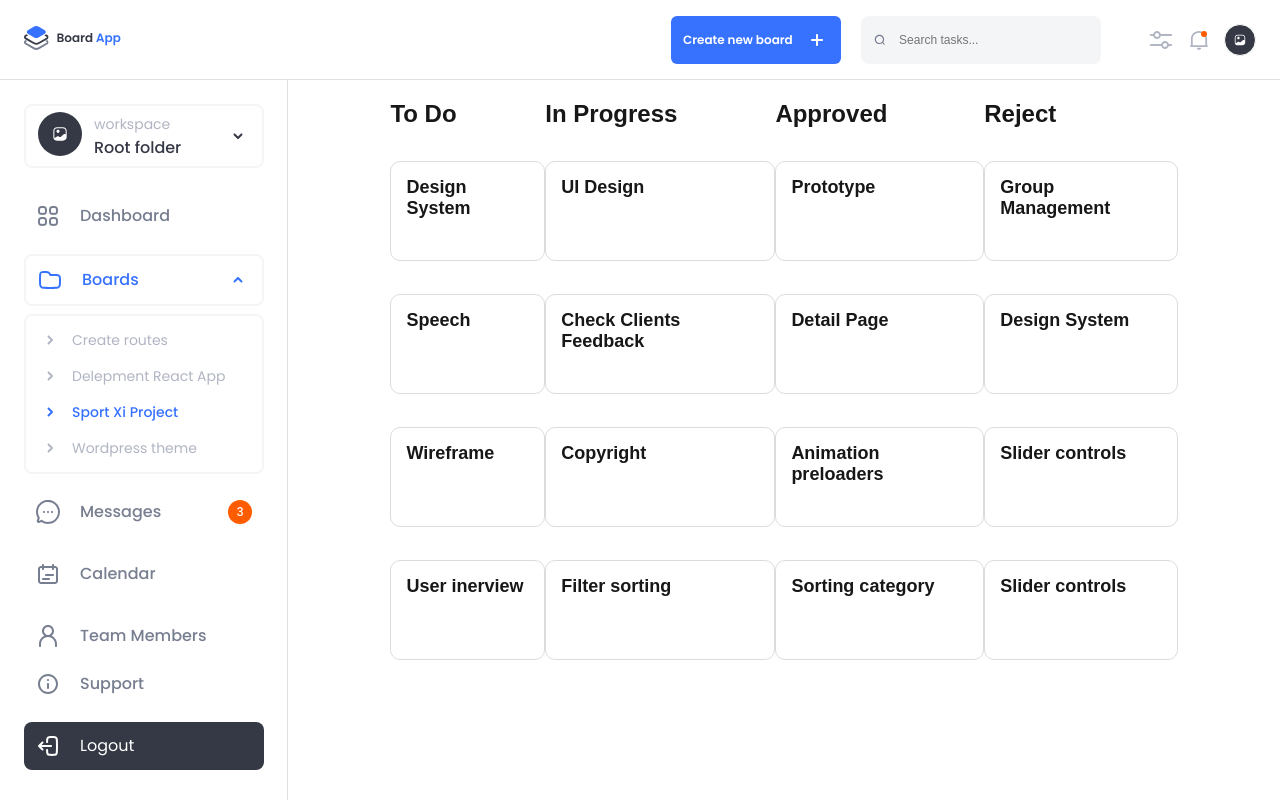
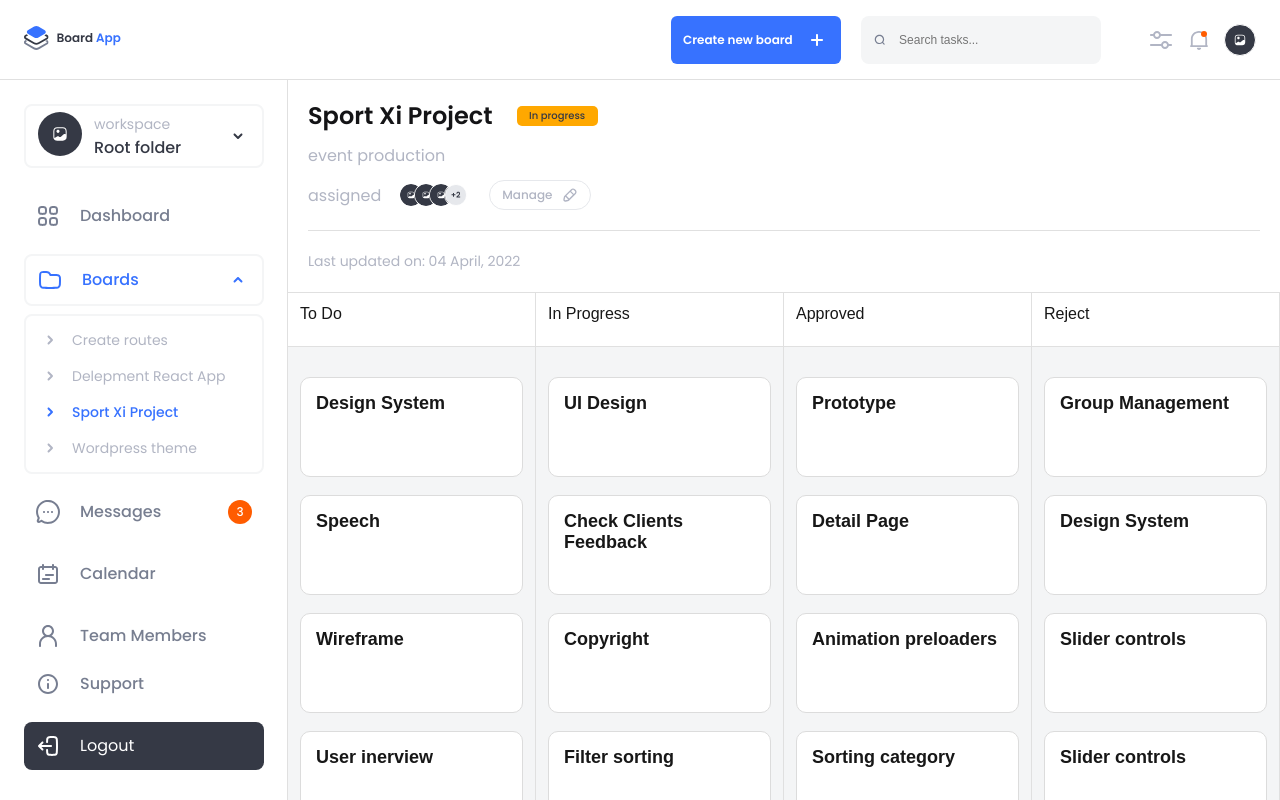
Before and after one commit to suchiraliyanage/board-app, a Next.js app: page / in a window 1280 px wide. Built offline with nearby package versions, Linux system fonts and the light colour scheme.

Commit message:
feat: complete the card behaviour

```diff
--- a/app/assets/svg/home.tsx
+++ b/app/assets/svg/home.tsx
@@ -93,13 +93,22 @@ export const LogoutIcon = () => (
 
 );
 
-export const BigTeamIcon = () => (
+export const TeamIcon = () => (
     <svg width="44" height="44" viewBox="0 0 44 44" fill="none" xmlns="http://www.w3.org/2000/svg">
         <rect width="44" height="44" rx="22" fill="#353945"/>
         <path d="M15.72 26.6733L15.7066 26.6867C15.5266 26.2933 15.4133 25.8467 15.3666 25.3533C15.4133 25.84 15.54 26.28 15.72 26.6733Z" fill="white"/>
         <path d="M20 20.92C20.8763 20.92 21.5867 20.2096 21.5867 19.3333C21.5867 18.457 20.8763 17.7467 20 17.7467C19.1237 17.7467 18.4133 18.457 18.4133 19.3333C18.4133 20.2096 19.1237 20.92 20 20.92Z" fill="white"/>
         <path d="M24.7933 15.3333H19.2066C16.78 15.3333 15.3333 16.78 15.3333 19.2067V24.7933C15.3333 25.52 15.46 26.1533 15.7066 26.6867C16.28 27.9533 17.5066 28.6667 19.2066 28.6667H24.7933C27.22 28.6667 28.6666 27.22 28.6666 24.7933V23.2667V19.2067C28.6666 16.78 27.22 15.3333 24.7933 15.3333ZM27.58 22.3333C27.06 21.8867 26.22 21.8867 25.7 22.3333L22.9266 24.7133C22.4066 25.16 21.5666 25.16 21.0466 24.7133L20.82 24.5267C20.3466 24.1133 19.5933 24.0733 19.06 24.4333L16.5666 26.1067C16.42 25.7333 16.3333 25.3 16.3333 24.7933V19.2067C16.3333 17.3267 17.3266 16.3333 19.2066 16.3333H24.7933C26.6733 16.3333 27.6666 17.3267 27.6666 19.2067V22.4067L27.58 22.3333Z" fill="white"/>
     </svg>
+
+);
+
+export const Plus2Icon = () => (
+    <svg width="26" height="26" viewBox="0 0 26 26" fill="none" xmlns="http://www.w3.org/2000/svg">
+        <circle cx="13" cy="13" r="12.5" fill="#E6E8EC" stroke="white"/>
+        <path d="M12.328 13.345H10.627V15.091H9.439V13.345H7.738V12.247H9.439V10.501H10.627V12.247H12.328V13.345ZM13.9375 14.578C14.5135 14.098 14.9725 13.699 15.3145 13.381C15.6565 13.057 15.9415 12.721 16.1695 12.373C16.3975 12.025 16.5115 11.683 16.5115 11.347C16.5115 11.041 16.4395 10.801 16.2955 10.627C16.1515 10.453 15.9295 10.366 15.6295 10.366C15.3295 10.366 15.0985 10.468 14.9365 10.672C14.7745 10.87 14.6905 11.143 14.6845 11.491H13.4605C13.4845 10.771 13.6975 10.225 14.0995 9.853C14.5075 9.481 15.0235 9.295 15.6475 9.295C16.3315 9.295 16.8565 9.478 17.2225 9.844C17.5885 10.204 17.7715 10.681 17.7715 11.275C17.7715 11.743 17.6455 12.19 17.3935 12.616C17.1415 13.042 16.8535 13.414 16.5295 13.732C16.2055 14.044 15.7825 14.422 15.2605 14.866H17.9155V15.91H13.4695V14.974L13.9375 14.578Z" fill="#353945"/>
+    </svg>
+
 
 );
 
@@ -159,5 +168,11 @@ export const SearchIcon = () => (
         <path fillRule="evenodd" clipRule="evenodd" d="M3.33333 7.33333C3.33333 5.12419 5.12419 3.33333 7.33333 3.33333C9.54247 3.33333 11.3333 5.12419 11.3333 7.33333C11.3333 9.54247 9.54247 11.3333 7.33333 11.3333C5.12419 11.3333 3.33333 9.54247 3.33333 7.33333ZM7.33333 2C4.38781 2 2 4.38781 2 7.33333C2 10.2789 4.38781 12.6667 7.33333 12.6667C8.56581 12.6667 9.70064 12.2486 10.6038 11.5466L12.1953 13.1381C12.4556 13.3984 12.8777 13.3984 13.1381 13.1381C13.3984 12.8777 13.3984 12.4556 13.1381 12.1953L11.5466 10.6038C12.2486 9.70064 12.6667 8.56581 12.6667 7.33333C12.6667 4.38781 10.2789 2 7.33333 2Z" fill="#777E91"/>
     </svg>
 
+);
+
+export const PencilIcon = () => (
+    <svg width="16" height="16" viewBox="0 0 16 16" fill="none" xmlns="http://www.w3.org/2000/svg">
+        <path fillRule="evenodd" clipRule="evenodd" d="M1.34842 12.2652L1.83152 10.0913C1.94154 9.59623 2.19045 9.14279 2.54907 8.78417L9.11435 2.21889C10.1558 1.17749 11.8442 1.17748 12.8856 2.21888L13.781 3.11431C14.8224 4.15571 14.8224 5.84415 13.781 6.88555L7.21573 13.4508C6.85712 13.8095 6.40368 14.0584 5.9086 14.1684L3.73466 14.6515C2.30566 14.969 1.03087 13.6942 1.34842 12.2652ZM3.1331 10.3805L2.65 12.5545C2.54415 13.0308 2.96908 13.4558 3.44542 13.3499L5.61936 12.8668C5.85742 12.8139 6.07623 12.6968 6.25213 12.5284L3.47153 9.74777C3.30314 9.92367 3.18601 10.1425 3.1331 10.3805ZM4.41412 8.80474L7.19517 11.5858L10.919 7.86193L8.13798 5.08088L4.41412 8.80474ZM12.8382 5.94274L11.8618 6.91912L9.08078 4.13807L10.0572 3.16169C10.5779 2.64099 11.4221 2.64099 11.9428 3.16169L12.8382 4.05712C13.3589 4.57782 13.3589 5.42204 12.8382 5.94274Z" fill="#B1B5C4"/>
+    </svg>
 
 );
--- /dev/null
+++ b/app/components/Board/index.module.scss
@@ -0,0 +1,140 @@
+.Board {
+    width: 100%;
+    height: auto;
+    >.boardHeader {
+        width: 100%;
+        display: flex;
+        flex-direction: column;
+        align-items: flex-start;
+        padding: 20px;
+        gap: 20px;
+        border-bottom: 1px solid #e0e0e0;
+
+        >.topContent {
+            width: fit-content;
+            display: flex;
+            flex-direction: column;
+            gap: 8px;
+
+            >.firstLine {
+                display: flex;
+                gap: 24px;
+                align-items: center;
+                justify-content: space-between;
+
+                >.textContent {
+                    font-size: 24px;
+                    line-height: 32px;
+                    color: #141416;
+                }
+
+                >.label {
+                    display: flex;
+                    width: 81px;
+                    height: 20px;
+                    gap: 10px;
+                    padding: 4px 12px;
+                    border-radius: 5px;
+                    background-color: #FFA800;
+                    font-size: 10px;
+                    line-height: 12px;
+                    color: #353945;
+                    font-family: "Poppins", sans-serif;
+                    font-weight: 500;
+                    font-style: normal;
+                    align-items: center;
+                    justify-content: center;
+                }
+            }
+
+            >.secondLine {
+                font-size: 16px;
+                line-height: 32px;
+                color: #B1B5C3;
+            }
+
+            >.thridLine {
+                width: 100%;
+                display: flex;
+                gap: 18px;
+                align-items: center;
+
+                >.text {
+                    font-size: 16px;
+                    line-height: auto;
+                    color: #B1B5C3;
+                }
+
+                >.teamList {
+                    display: flex;
+                    flex-direction: row;
+                    width: 72px;
+                    height: 24px;
+                    position: relative;
+
+                    > svg {
+                        width: 24px;
+                        height: 24px;
+                        border-radius: 50%;
+                        position: absolute;
+                        border: 1px solid #fff;
+                    }
+
+                    > svg:nth-child(1) {
+                        left: 0;
+                    }
+
+                    > svg:nth-child(2) {
+                        left: 15px;
+                    }
+
+                    > svg:nth-child(3) {
+                        left: 30px;
+                    }
+
+                    > svg:nth-child(4) {
+                        left: 45px;
+                    }
+
+                    > svg:nth-child(5) {
+                        left: 60px;
+                    }
+                }
+                >.manageLabel {
+                    display: flex;
+                    gap: 10px;
+                    padding: 4px 12px;
+                    background-color: #FFFFFF;
+                    border: 1px solid #E6E8EC;
+                    border-radius: 46px;
+                    align-items: center;
+                    justify-content: space-between;
+                    height: 30px;
+
+                    >.text {
+                        font-size: 12px;
+                        line-height: 22px;
+                        color: #B1B5C3;
+                    }
+                }
+            }
+        }
+
+        >.hr {
+            width: 100%;
+            border-bottom: 1px solid #e0e0e0;
+        }
+
+        >.lastUpdateOn {
+            width: auto;
+            font-size: 14px;
+            color: #B1B5C3;
+        }
+    }
+
+    >.taskColumns {
+        display: grid;
+        grid-template-columns: repeat(4, 1fr);
+        width: 100%;
+    }
+}
--- a/app/components/Board/index.tsx
+++ b/app/components/Board/index.tsx
@@ -3,18 +3,26 @@
 import React, { useEffect, useState } from 'react'
 import TaskColumn from '../TaskColumn';
 import { useDispatch, useSelector } from 'react-redux';
-import { boardActions, Task } from './slice';
+import { boardActions, Task, TaskStatus } from './slice';
 import { RootState } from '@/app/store';
 
+import styles from './index.module.scss';
+import { PencilIcon, Plus2Icon, TeamIcon } from '@/app/assets/svg/home';
+
 interface BoardProps {
-    initialTasks: Task[];
+    initialTasks: {
+      TODO: Task[];
+      IN_PROGRESS: Task[];
+      APPROVED: Task[];
+      REJECTED: Task[];
+    };
 }
 
 const Board = (props: BoardProps) => {
   const { initialTasks } = props;
   const dispatch = useDispatch();
   const currentTasks = useSelector((state: RootState) => state.board.tasks);
-  const [activeCard, setActiveCard] = useState<number | null>(null);
+  const [activeCard, setActiveCard] = useState<Task | null>(null);
 
   useEffect(() => {
     const tasks = localStorage.getItem("tasks");
@@ -24,48 +32,83 @@ const Board = (props: BoardProps) => {
     }
   }, [initialTasks]);
 
-  const onDrop = (status: string, position: number) => {
+  useEffect(() => {
+    console.log('currentTasks', currentTasks);
+  }, [currentTasks])
+
+  const onDrop = (status: TaskStatus, position: number) => {
     if (activeCard == null || activeCard === undefined) return;
 
-    const taskToMove = currentTasks[activeCard];
-    const updatedTasks = currentTasks.filter((task: Task, index: number) => index !== activeCard);
-    updatedTasks.splice(position, 0, {
-      ...taskToMove,
-      status: status
-    });
-    dispatch(boardActions.setTasks(updatedTasks));
+    const previousStatusArray = currentTasks[activeCard.status];
+    const updatedStatusArray = previousStatusArray.filter((task: Task) => task.taskId !== activeCard.taskId);
+
+    const newStatusArray = [...currentTasks[status]];
+    newStatusArray.splice(position, 0, {...activeCard, status: status});
+
+    dispatch(boardActions.setTasks({
+      ...currentTasks,
+      [activeCard.status]: updatedStatusArray,
+      [status]: newStatusArray
+    }));
   };
   return (
-    <React.Fragment>
+    <div className={styles.Board}>
+      <div className={styles.boardHeader}>
+        <div className={styles.topContent}>
+          <div className={styles.firstLine}>
+            <div className={`${styles.textContent} poppins-semibold`}>Sport Xi Project</div>
+            <div className={styles.label}>In progress</div>
+          </div>
+          <div className={`${styles.secondLine} poppins-regular`}>event production</div>
+          <div className={styles.thridLine}>
+            <div className={`${styles.text} poppins-regular`}>assigned</div>
+            <div className={styles.teamList}>
+              <TeamIcon />
+              <TeamIcon />
+              <TeamIcon />
+              <Plus2Icon />
+            </div>
+            <div className={styles.manageLabel}>
+              <div className={`${styles.text} poppins-medium`}>Manage</div>
+              <PencilIcon />
+            </div>
+          </div>
+        </div>
+        <div className={styles.hr} />
+        <div className={`${styles.lastUpdateOn} poppins-regular`}>Last updated on: 04 April, 2022</div>
+      </div>
+      <div className={styles.taskColumns}>
         <TaskColumn
           title="To Do"
-          tasks={currentTasks}
-          status="todo"
+          tasks={currentTasks[TaskStatus.TODO]}
+          status={TaskStatus.TODO}
           setActiveCard={setActiveCard}
           onDrop={onDrop}
         />
         <TaskColumn
           title="In Progress"
-          tasks={currentTasks}
-          status="in-progress"
+          tasks={currentTasks[TaskStatus.IN_PROGRESS]}
+          status={TaskStatus.IN_PROGRESS}
           setActiveCard={setActiveCard}
           onDrop={onDrop}
         />
         <TaskColumn
           title="Approved"
-          tasks={currentTasks}
-          status="approved"
+          tasks={currentTasks[TaskStatus.APPROVED]}
+          status={TaskStatus.APPROVED}
           setActiveCard={setActiveCard}
           onDrop={onDrop}
         />
         <TaskColumn
           title="Reject"
-          tasks={currentTasks}
-          status="reject"
+          tasks={currentTasks[TaskStatus.REJECTED]}
+          status={TaskStatus.REJECTED}
           setActiveCard={setActiveCard}
           onDrop={onDrop}
         />
-    </React.Fragment>
+      </div>
+
+    </div>
   )
 }
 
--- a/app/components/Board/slice.ts
+++ b/app/components/Board/slice.ts
@@ -1,12 +1,25 @@
 import { createSlice, PayloadAction } from "@reduxjs/toolkit";
 
+export enum TaskStatus {
+    TODO = "TODO",
+    IN_PROGRESS = "IN_PROGRESS",
+    APPROVED = "APPROVED",
+    REJECTED = "REJECTED"
+}
+
 export interface Task {
+    taskId: number;
     task: string;
-    status: string;
+    status: TaskStatus;
 }
 
 export interface BoardState {
-    tasks: Task[];
+    tasks: {
+        TODO: Task[];
+        IN_PROGRESS: Task[];
+        APPROVED: Task[];
+        REJECTED: Task[];
+    };
     searchQuery: string;
 }
 
@@ -20,7 +33,12 @@ export const boardSlice = createSlice({
     name: 'board',
     initialState,
     reducers: {
-        setTasks: (state, action: PayloadAction<Task[]>) => {
+        setTasks: (state, action: PayloadAction<{
+            TODO: Task[];
+            IN_PROGRESS: Task[];
+            APPROVED: Task[];
+            REJECTED: Task[];
+        }>) => {
             localStorage.setItem("tasks", JSON.stringify(action.payload));
             state.tasks = action.payload;
         },
--- a/app/components/Sidebar/index.tsx
+++ b/app/components/Sidebar/index.tsx
@@ -2,7 +2,7 @@ import React from "react";
 import styles from "./index.module.scss";
 import Link from "next/link";
 import {
-  BigTeamIcon,
+  TeamIcon,
   BlackArrowDown,
   DashboardIcon,
   BoardsIcon,
@@ -22,7 +22,7 @@ const Sibebar = () => {
       <div className={styles.sidebarHeader}>
         <div className={styles.workspaceMain}>
           <div className={styles.iconAndContent}>
-            <BigTeamIcon />
+            <TeamIcon />
             <div className={styles.content}>
               <div className={`${styles.subText} poppins-regular`}>
                 workspace
--- a/app/components/TaskCard/index.module.scss
+++ b/app/components/TaskCard/index.module.scss
@@ -4,8 +4,7 @@
     border: 1px solid #dcdcdc;
     border-radius: 10px;
     padding: 15px;
-    margin-bottom: 15px;
-
+    background-color: #fff;
     &:active {
         opacity: 0.7;
         border: 1px solid #000;
--- a/app/components/TaskColumn/index.module.scss
+++ b/app/components/TaskColumn/index.module.scss
@@ -1,7 +1,19 @@
 .TaskColumn {
+    width: 100%;
+    height: 100%;
+    border-right: 1px solid #e0e0e0;
     >.taskColumnHeading {
         display: flex;
-        align-items: center;
-        margin-bottom: 15px;
+        height: 54px;
+        padding: 12px;
+        border-bottom: 1px solid #e0e0e0;
+    }
+
+    >.taskListArea {
+        display: flex;
+        flex-direction: column;
+        padding: 12px;
+        background-color: #F4F5F6;
+        height: 100%;
     }
 }
--- a/app/components/TaskColumn/index.tsx
+++ b/app/components/TaskColumn/index.tsx
@@ -3,7 +3,7 @@ import React, { useMemo } from "react";
 import styles from "./index.module.scss";
 import TaskCard from "../TaskCard";
 import DropArea from "../DropArea";
-import { Task } from "../Board/slice";
+import { Task, TaskStatus } from "../Board/slice";
 import { RootState } from "@/app/store";
 import { useSelector } from "react-redux";
 
@@ -12,9 +12,9 @@ import { useSelector } from "react-redux";
 interface TaskColumnProps {
     title: string;
     tasks: Task[];
-    status: string;
-    setActiveCard: (index: number | null) => void;
-    onDrop: (status: string, position: number) => void;
+    status: TaskStatus;
+    setActiveCard: (task: Task | null) => void;
+    onDrop: (status: TaskStatus, position: number) => void;
 }
 
 const TaskColumn = (props: TaskColumnProps) => {
@@ -22,33 +22,31 @@ const TaskColumn = (props: TaskColumnProps) => {
     const searchQuery = useSelector((state: RootState) => state.board.searchQuery);
 
     const filteredTasks = useMemo(() => {
-        return tasks.filter(
+        return tasks?.filter(
           (task) =>
-            task.status === status &&
             task.task.toLowerCase().includes(searchQuery.toLowerCase())
         );
-    }, [tasks, status, searchQuery]);
+    }, [tasks, searchQuery]);
     return (
         <section className={styles.TaskColumn} key={status}>
-            <h2 className={styles.taskColumnHeading}>
+            <div className={styles.taskColumnHeading}>
                 {title}
-            </h2>
-            <DropArea onDrop={() => onDrop(status, 0)} />
-            {filteredTasks?.map(
-                (task: { task: string, status: string }, index: number) =>
-                    task.status === status && (
-                        <React.Fragment key={`task-${index}`}>
+            </div>
+            <div className={styles.taskListArea}>
+                <DropArea onDrop={() => onDrop(status, 0)} />
+                {filteredTasks?.map(
+                    (task: Task, index: number) =>
+                        <React.Fragment key={`task-${task.taskId}`}>
                             <TaskCard
-                                key={`taskcard-${index}`}
-                                title={task.task}
-                                index={index}
+                                key={`taskcard-${task.taskId}`}
+                                task={task}
                                 setActiveCard={setActiveCard}
                             />
                             <DropArea onDrop={() => onDrop(status, index + 1)} />
                         </React.Fragment>
+                )}
+            </div>
 
-                    )
-            )}
         </section>
     );
 };
--- a/app/page.module.scss
+++ b/app/page.module.scss
@@ -16,6 +16,4 @@
   overflow-y: auto;
   background-color: #fff;
   display: flex;
-  justify-content: space-evenly;
-  padding: 20px 8%;
 }
--- a/public/tasks.json
+++ b/public/tasks.json
@@ -1,66 +1,90 @@
-[
+{
+  "TODO": [
     {
+      "taskId": 1,
       "task": "Design System",
-      "status": "todo"
+      "status": "TODO"
     },
     {
-      "task": "UI Design",
-      "status": "in-progress"
+      "taskId": 5,
+      "task": "Speech",
+      "status": "TODO"
     },
     {
-      "task": "Prototype",
-      "status": "approved"
+      "taskId": 9,
+      "task": "Wireframe",
+      "status": "TODO"
     },
     {
-      "task": "Group Management",
-      "status": "reject"
+      "taskId": 13,
+      "task": "User inerview",
+      "status": "TODO"
+    }
+  ],
+  "IN_PROGRESS": [
+    {
+      "taskId": 2,
+      "task": "UI Design",
+      "status": "IN_PROGRESS"
     },
     {
-      "task": "Speech",
-      "status": "todo"
+      "taskId": 6,
+      "task": "Check Clients Feedback",
+      "status": "IN_PROGRESS"
     },
     {
-      "task": "Check Clients Feedback",
-      "status": "in-progress"
+      "taskId": 10,
+      "task": "Copyright",
+      "status": "IN_PROGRESS"
     },
     {
-      "task": "Detail Page",
-      "status": "approved"
+      "taskId": 14,
+      "task": "Filter sorting",
+      "status": "IN_PROGRESS"
+    }
+  ],
+  "APPROVED": [
+    {
+      "taskId": 3,
+      "task": "Prototype",
+      "status": "APPROVED"
     },
     {
-      "task": "Design System",
-      "status": "reject"
+      "taskId": 7,
+      "task": "Detail Page",
+      "status": "APPROVED"
     },
     {
-      "task": "Wireframe",
-      "status": "todo"
+      "taskId": 11,
+      "task": "Animation preloaders",
+      "status": "APPROVED"
     },
     {
-      "task": "Copyright",
-      "status": "in-progress"
+      "taskId": 15,
+      "task": "Sorting category",
+      "status": "APPROVED"
+    }
+  ],
+  "REJECTED": [
+    {
+      "taskId": 4,
+      "task": "Group Management",
+      "status": "REJECTED"
     },
     {
-      "task": "Animation preloaders",
-      "status": "approved"
+      "taskId": 8,
+      "task": "Design System",
+      "status": "REJECTED"
     },
     {
+      "taskId": 12,
       "task": "Slider controls",
-      "status": "reject"
+      "status": "REJECTED"
     },
     {
-      "task": "User inerview",
-      "status": "todo"
-    },
-    {
-      "task": "Filter sorting",
-      "status": "in-progress"
-    },
-    {
-      "task": "Sorting category",
-      "status": "approved"
-    },
-    {
+      "taskId": 16,
       "task": "Slider controls",
-      "status": "reject"
+      "status": "REJECTED"
     }
-]
+  ]
+}
```
Also changed, not shown: app/components/TaskCard/index.tsx (+6 -6 lines).
